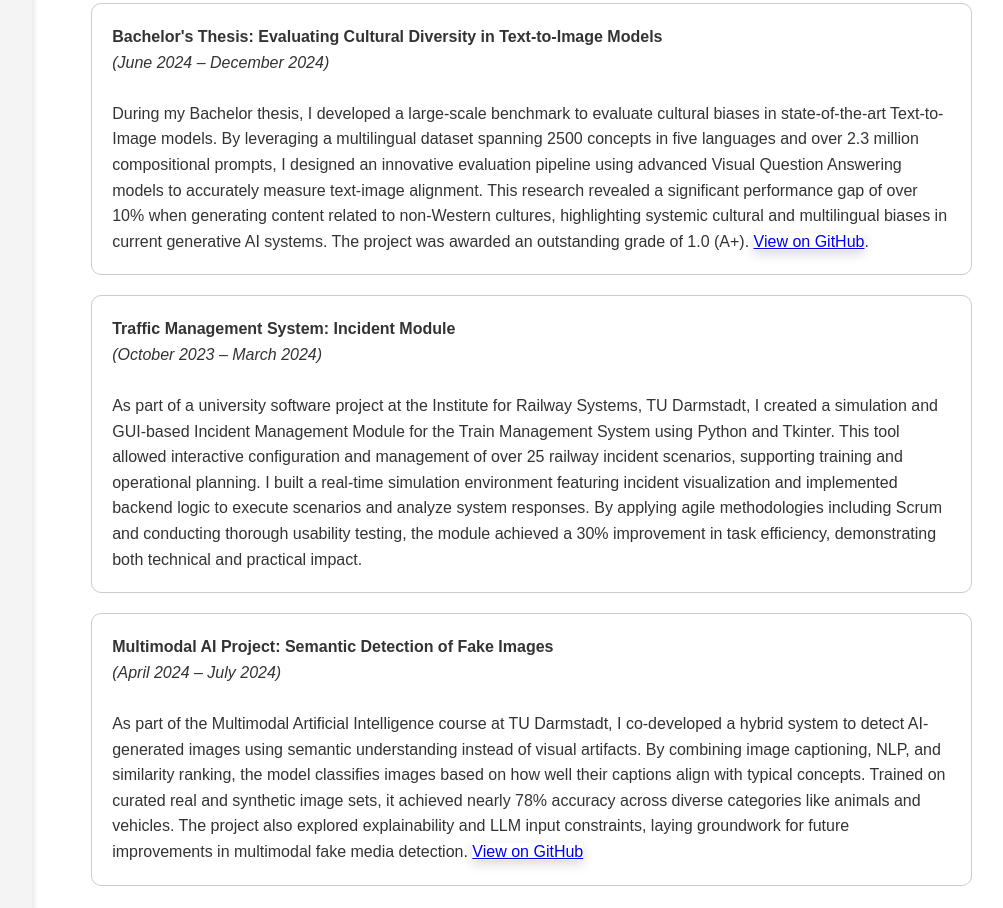
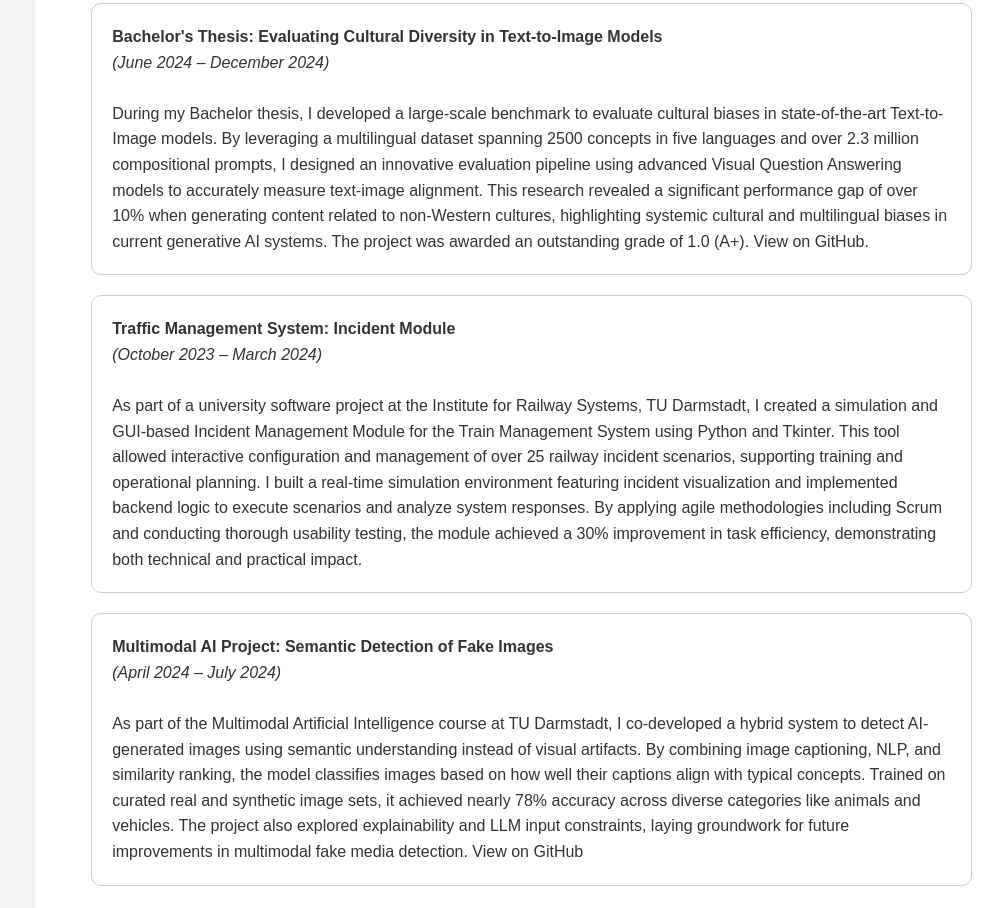
Before and after one commit to SumoPikmin/my_website, a plain HTML site: page index.html in a window 1280 px wide. Shown: the part 612-1520 px from the top of the page, without its empty margins (248-1251 px from the left). Drawn offline with Linux system fonts and the light colour scheme.

Commit message:
update CV

```diff
--- a/index.html
+++ b/index.html
@@ -61,7 +61,7 @@
           By leveraging a multilingual dataset spanning 2500 concepts in five languages and over 2.3 million compositional prompts,
           I designed an innovative evaluation pipeline using advanced Visual Question Answering models to accurately measure text-image alignment.
           This research revealed a significant performance gap of over 10% when generating content related to non-Western cultures, highlighting systemic cultural and multilingual biases in current generative AI systems.
-          The project was awarded an outstanding grade of 1.0 (A+). <a href="https://github.com/SumoPikmin/Evaluating-Cultural-Diversity-in-Text-to-Image-Models" target="_blank">View on GitHub</a>.
+          The project was awarded an outstanding grade of 1.0 (A+). <a href="https://github.com/SumoPikmin/Evaluating-Cultural-Diversity-in-Text-to-Image-Models" target="_blank" class="transparent-link">View on GitHub</a>.
 
         </div>
         <div class="project-card">
@@ -77,7 +77,7 @@
           As part of the Multimodal Artificial Intelligence course at TU Darmstadt, I co-developed a hybrid system to detect AI-generated images using semantic understanding instead of visual artifacts.
           By combining image captioning, NLP, and similarity ranking, the model classifies images based on how well their captions align with typical concepts.
           Trained on curated real and synthetic image sets, it achieved nearly 78% accuracy across diverse categories like animals and vehicles.
-          The project also explored explainability and LLM input constraints, laying groundwork for future improvements in multimodal fake media detection. <a href="https://github.com/mxsrv/group_k" target="_blank">View on GitHub</a>
+          The project also explored explainability and LLM input constraints, laying groundwork for future improvements in multimodal fake media detection. <a href="https://github.com/mxsrv/group_k" target="_blank" class="transparent-link">View on GitHub</a>
           </div>.
 
         <div class="project-card">
```
Also changed, not shown: 1 other file.
